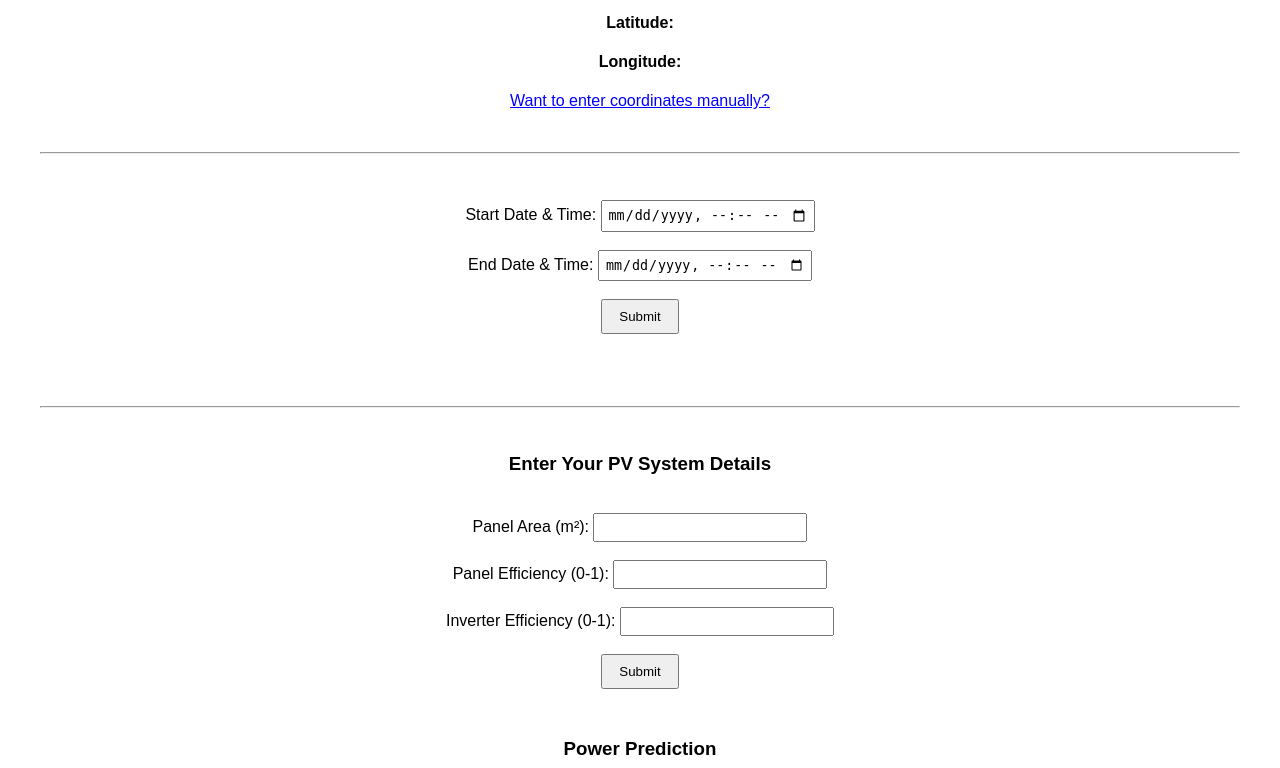
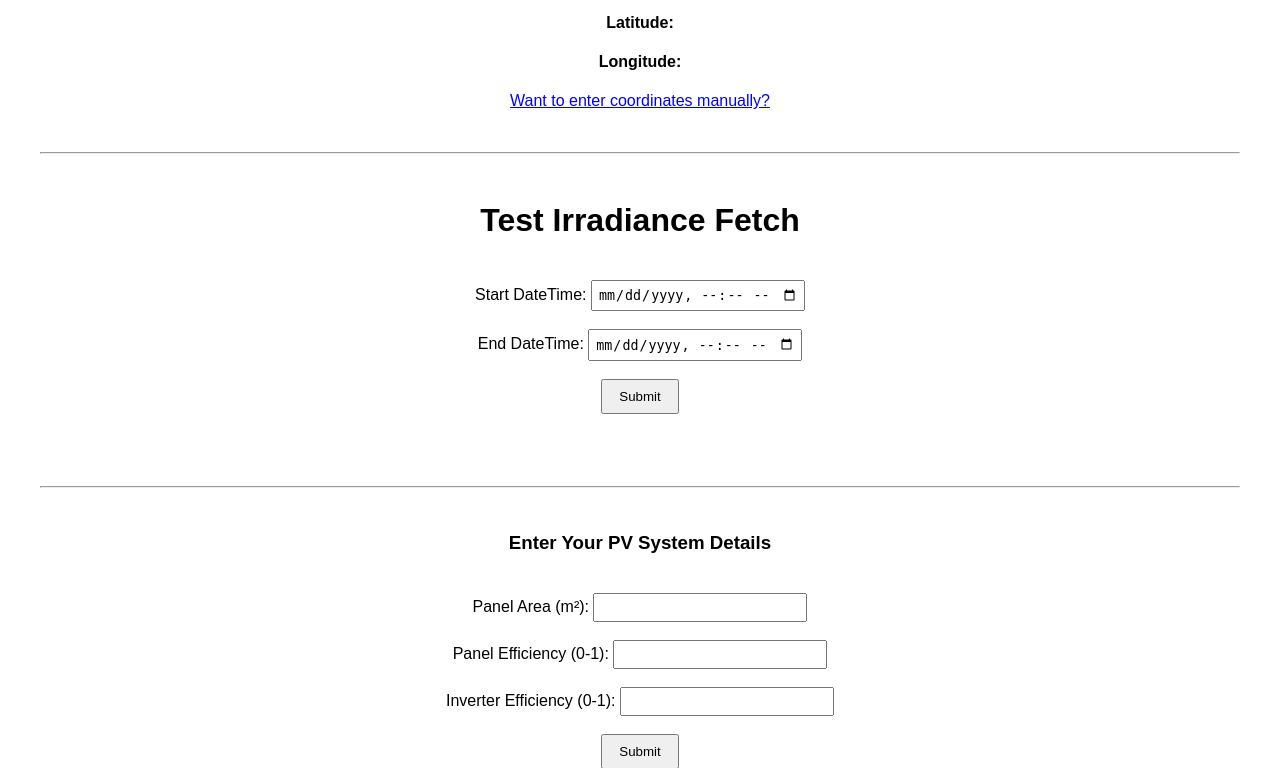
Before and after one commit to FHMattCy/Project-Group-3, a Flask app: page / in a window 1280 px wide. Shown: the part 339-1107 px from the top of the page. Run offline with Flask 3, Linux system fonts and the light colour scheme.

Commit message:
integrate "enter time period"

```diff
--- a/app.py
+++ b/app.py
@@ -16,40 +16,14 @@ def index():
     # EN - Index page where you enter city and country.
     return render_template('index.html')
 
-# remove this route later, here only for testing
-@app.route('/test_fetch', methods=['GET', 'POST'])
-def test_fetch():
-    if request.method == 'POST':
-        data = request.get_json()  # read JSON payload
-        if not data:
-            return {"error": True, "reason": "No JSON data received"}, 400
-
-        start = data.get('start_datetime')
-        end = data.get('end_datetime')
-
-        # Optional: validate start and end presence again here
-        if not start or not end:
-            return {"error": True, "reason": "Missing start or end datetime"}, 400
-
-        # Hardcoded lat/lon for testing
-        latitude = 13.7563   # Bangkok, for example
-        longitude = 100.5018
-
-        try:
-            fetchSolarIrradiance(latitude, longitude, start, end)
-            return {"error": False, "message": "Irradiance fetched and saved successfully!"}
-        except Exception as e:
-            return {"error": True, "reason": str(e)}, 500
-
-    return render_template('test_form.html')
-
-
 #Route for getting latitude and lonitude by input city and country name
 @app.route('/predict', methods=['POST'])
 def predict_location():
     data = request.get_json()
-    latitude = data.get('latitude')
-    longitude = data.get('longitude')
+    latitude = float(data['latitude'])
+    longitude = float(data['longitude'])
+    start = data['start_datetime']
+    end = data['end_datetime']
 
     if latitude is None or longitude is None:
         return jsonify({"error": "Latitude and longitude are required"}), 400
@@ -57,7 +31,7 @@ def predict_location():
     with open(coords_file, 'w') as file:
         file.write(f"Latitude: {latitude}, Longitude: {longitude}\n")
 
-    fetchSolarIrradiance(latitude, longitude)
+    fetchSolarIrradiance(latitude, longitude, start, end)
     hourly_predictions = calculate_energy_output_prediction()
 
     # Ensure the directory exists
--- a/static/js/script.js
+++ b/static/js/script.js
@@ -60,68 +60,82 @@ document.getElementById('time-period-form').addEventListener('submit', async fun
     const warningElement = document.getElementById('time-period-form-warning');
     warningElement.textContent = '';
 
-    const startDateTimeStr = document.getElementById('start-date-time').value;
-    const endDateTimeStr = document.getElementById('end-date-time').value;
+    const start = document.getElementById('start-date-time').value.trim();
+    const end = document.getElementById('end-date-time').value.trim();
 
-    const startDateTime = new Date(startDateTimeStr);
-    const endDateTime = new Date(endDateTimeStr);
-    const now = new Date();
-    const maxEndTime = new Date();
-    maxEndTime.setDate(now.getDate() + 16);
+    const startDateTime = new Date(start);
+    const endDateTime = new Date(end);
+    const currentDateTime = new Date();
 
-    if (isNaN(startDateTime.getTime())) {
-        if (isNaN(endDateTime.getTime())) {
-            // Both are invalid
-            startDateTime = new Date(now);
-            endDateTime = new Date(now.getTime() + 24 * 60 * 60 * 1000); // now + 24h
+    if (isNaN(startDateTime.getTime()) || isNaN(endDateTime.getTime())) {
+        warningElement.textContent = 'Invalid date/time format. Use ISO like: 2025-06-01T00:00';
+        return;
+    }
+
+    function addHours(date, hours) {
+        return new Date(date.getTime() + hours * 60 * 60 * 1000);
+    }
+
+    if (!startDateTime && endDateTime) {
+        if (endDateTime > currentDateTime) {
+            // endDateTime in future, set startDateTime = now
+            startDateTime = currentDateTime;
+            start = startDateTime.toISOString().slice(0,16); // format as yyyy-MM-ddTHH:mm
         } else {
-            // Only start is invalid
-            startDateTime = new Date(now);
+            // endDateTime in past, startDateTime = 24h before endDateTime
+            startDateTime = addHours(endDateTime, -24);
+            start = startDateTime.toISOString().slice(0,16);
         }
-    } else {
-        if (isNaN(endDateTime.getTime())) {
-            // Only end is invalid
-            endDateTime = new Date(startDateTime.getTime() + 24 * 60 * 60 * 1000); // start + 24h
-        }
+    } else if (!startDateTime && !endDateTime) {
+        // both empty, start=now, end=24h later
+        startDateTime = currentDateTime;
+        endDateTime = addHours(currentDateTime, 24);
+        start = startDateTime.toISOString().slice(0,16);
+        end = endDateTime.toISOString().slice(0,16);
+    } else if (startDateTime && !endDateTime) {
+        // start present, end empty -> end = 24h after start
+        endDateTime = addHours(startDateTime, 24);
+        end = endDateTime.toISOString().slice(0,16);
     }
 
     if (startDateTime >= endDateTime) {
-        warningElement.textContent = 'Start date & time must be before end date & time.';
+        warningElement.textContent = 'Start time must be before end time.';
         return;
     }
 
-    const oneHourMs = 60 * 60 * 1000;
-    if ((endDateTime - startDateTime) < oneHourMs) {
-        warningElement.textContent = 'There must be at least a 1 hour difference between start and end times.';
+    // Get current lat/lon from UI
+    const latitude = parseFloat(document.getElementById('latitude').textContent);
+    const longitude = parseFloat(document.getElementById('longitude').textContent);
+
+    if (isNaN(latitude) || isNaN(longitude)) {
+        warningElement.textContent = 'Latitude and longitude are not set. Please select a location first.';
         return;
     }
 
-    // API is limited to 16 day forecast
-    if (endDateTime > maxEndTime) {
-        warningElement.textContent = 'End date & time cannot be more than 16 days from today.';
-        return;
-    }
-
-    // Proceed to fetch since validation passed...
     try {
-        const response = await fetch('/test_fetch', {
+        const response = await fetch('/predict', {
             method: 'POST',
             headers: { 'Content-Type': 'application/json' },
-            body: JSON.stringify({ start_datetime: startDateTimeStr, end_datetime: endDateTimeStr })
+            body: JSON.stringify({
+                latitude: latitude,
+                longitude: longitude,
+                start_datetime: start,
+                end_datetime: end
+            })
         });
 
         const data = await response.json();
-
         if (data.error) {
-            warningElement.textContent = data.reason;
+            warningElement.textContent = data.reason || 'Error during prediction.';
         } else {
-            console.log('Response:', data);
+            console.log('Prediction success:', data);
         }
-    } catch (error) {
-        warningElement.textContent = 'Error sending data: ' + error.message;
-        console.error('Error:', error);
+    } catch (err) {
+        warningElement.textContent = 'Failed to fetch prediction: ' + err.message;
+        console.error(err);
     }
 });
+
 
 // PV system form submission
 document.getElementById('pv-form').addEventListener('submit', function (e) {
--- a/templates/index.html
+++ b/templates/index.html
@@ -39,17 +39,19 @@
 
     <br><hr><br>
 
-    <form id="time-period-form">
+    <h1>Test Irradiance Fetch</h1>
 
-        <label for="start-date-time">Start Date & Time:</label>
-        <input type="datetime-local" id="start-date-time" name="start_date_time"><br><br>
+        <form id="time-period-form">
 
-        <label for="end-date-time">End Date & Time:</label>
-        <input type="datetime-local" id="end-date-time" name="end_date_time"><br><br>
+            <label for="start-date-time">Start DateTime:</label>
+            <input type="datetime-local" id="start-date-time" name="start_datetime" placeholder="yyyy-mm-ddThh:mm"><br><br>
 
-        <button type="submit">Submit</button>
+            <label for="end-date-time">End DateTime:</label>
+            <input type="datetime-local" id="end-date-time" name="end_datetime" placeholder="yyyy-mm-ddThh:mm"><br><br>
 
-    </form>
+            <button type="submit">Submit</button>
+
+        </form>
 
     <p id="time-period-form-warning" style="color: red; font-weight: bold;"></p> <!-- move the styling to css!!! -->
 
```
Also changed, not shown: fetchSolarIrradiance.py (+11 -33 lines). Lines whose indentation alone changed are shown as unchanged.
